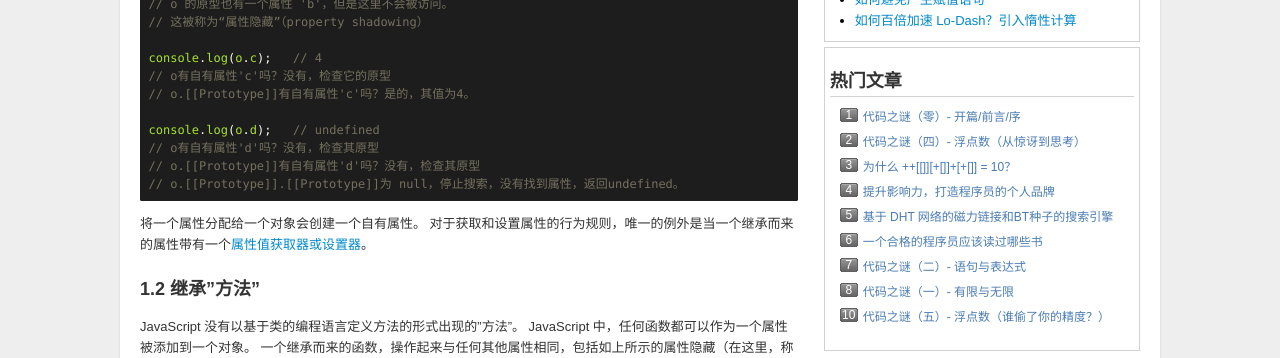
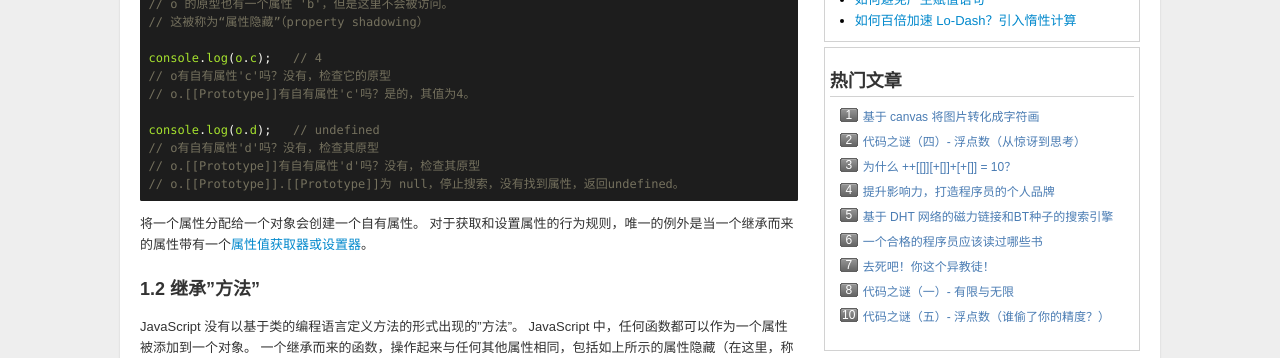
Before and after one commit to justjavac/justjavac.github.com, a Jekyll site: the page built from _posts/javascript/2015-12-09-inheritance-and-the-prototype-chain.md, in a window 1280 px wide and 900 px high, scrolled down 578 px. Shown: the part 150-508 px from the top of the window. Built offline with Jekyll 4.4.1, drawn with Linux system fonts in a browser that asks for light colours; nearby versions of some CDN libraries; comment, search, counter and statistics services are not loaded.

Commit message:
Update post.html

```diff
--- a/_includes/themes/twitter/post.html
+++ b/_includes/themes/twitter/post.html
@@ -95,8 +95,8 @@ var duoshuoQuery = {short_name:"justjavac"};
     <li class="textItem">
             <p class="itemTitle">
                 <span class="hot">1</span>
-                <a href="http://justjavac.com/codepuzzle/2012/09/25/codepuzzle-introduction.html" target="_blank" title="代码之谜（零）- 开篇/前言/序">
-    代码之谜（零）- 开篇/前言/序</a></p>
+                <a href="http://justjavac.com/javascript/2013/09/25/ji-yu-canvas-jiang-tu-pian-zhuan-hua-cheng-zi-fu-hua.html" target="_blank" title="基于 canvas 将图片转化成字符画">
+    基于 canvas 将图片转化成字符画</a></p>
             </li>
     <li class="textItem">
             <p class="itemTitle">
@@ -131,8 +131,8 @@ var duoshuoQuery = {short_name:"justjavac"};
     <li class="textItem">
             <p class="itemTitle">
                 <span class="">7</span>
-                <a href="http://justjavac.com/codepuzzle/2012/10/28/codepuzzle-expression-and-statement.html" target="_blank" title="代码之谜（二）- 语句与表达式">
-    代码之谜（二）- 语句与表达式</a></p>
+                <a href="http://justjavac.com/other/2014/03/04/qusiba-ni-zhege-yijiaotu-renzha.html" target="_blank" title="去死吧！你这个异教徒！">
+    去死吧！你这个异教徒！</a></p>
             </li>
     <li class="textItem">
             <p class="itemTitle">
```
